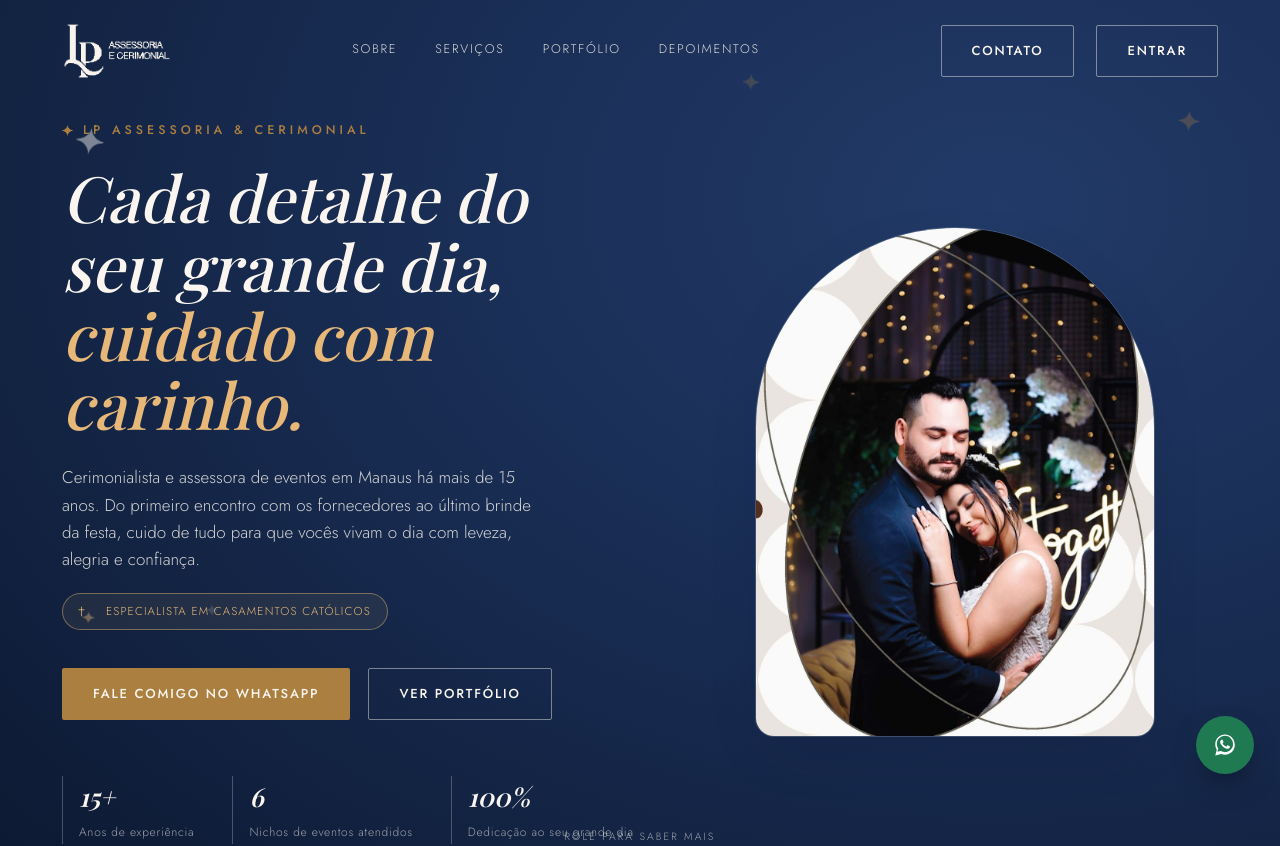
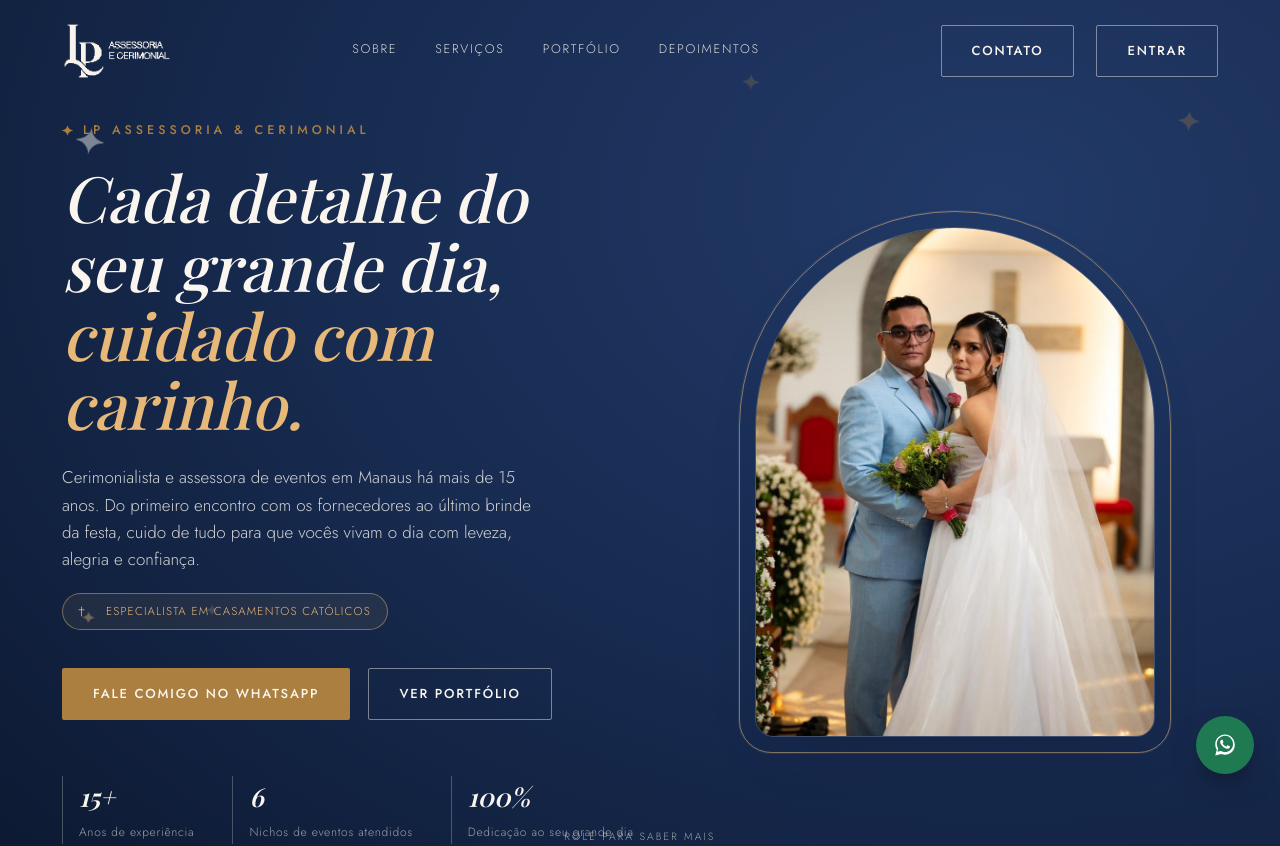
Before and after one commit to caioarajo/SITE, a Next.js app: page / in a window 1280 px wide. Shown: the top 846 px of the page. Built offline with nearby package versions, Linux system fonts and the light colour scheme; no server answers; the database is empty; a web font is replaced by a local one.

Commit message:
Atualiza foto principal do hero e adiciona moldura decorativa
Substitui a foto do casal no topo do site e adiciona um contorno
dourado recuado (estilo passe-partout) acompanhando o arco da foto.

```diff
--- a/src/app/globals.css
+++ b/src/app/globals.css
@@ -276,9 +276,23 @@
     display:flex;
     justify-content:center;
   }
+  .hero-photo-outer{
+    position:relative;
+    width:min(100%, 400px);
+  }
+  .hero-photo-mat{
+    position:absolute;
+    inset:-16px;
+    border-radius:226px 226px 34px 34px;
+    border:1px solid rgba(231,184,120,0.55);
+    box-shadow:0 0 0 1px rgba(250,246,239,0.08);
+    pointer-events:none;
+    z-index:0;
+  }
   .hero-photo-frame{
     position:relative;
-    width:min(100%, 400px);
+    z-index:1;
+    width:100%;
     border-radius:210px 210px 20px 20px;
     overflow:hidden;
     aspect-ratio:4/5.1;
@@ -287,6 +301,9 @@
     transition: transform .3s ease-out;
   }
   .hero-photo-frame img{width:100%; height:100%; object-fit:cover;}
+  @media (max-width:600px){
+    .hero-photo-mat{inset:-11px; border-radius:170px 170px 26px 26px;}
+  }
   .hero-badge{
     position:absolute;
     left:-26px;
--- a/src/components/site/Hero.tsx
+++ b/src/components/site/Hero.tsx
@@ -181,8 +181,14 @@ export default function Hero({ heroPhotoSrc, whatsappNumber }: { heroPhotoSrc: s
         </motion.div>
 
         <motion.div className="hero-visual" variants={photoVariant} initial="hidden" animate="show">
-          <motion.div className="hero-photo-frame" style={{ x: photoX, y: photoY }}>
-            <img src={heroPhotoSrc} alt="Casal de noivos abraçados em cerimônia organizada pela LP Assessoria e Cerimonial" />
+          <motion.div className="hero-photo-outer" style={{ x: photoX, y: photoY }}>
+            <span className="hero-photo-mat" aria-hidden="true" />
+            <div className="hero-photo-frame">
+              <img
+                src={heroPhotoSrc}
+                alt="Noivos abraçados diante do altar, sob um arco com cruz, em cerimônia organizada pela LP Assessoria e Cerimonial"
+              />
+            </div>
           </motion.div>
         </motion.div>
       </div>
```
Also changed, not shown: public/images/hero-couple.jpg.
